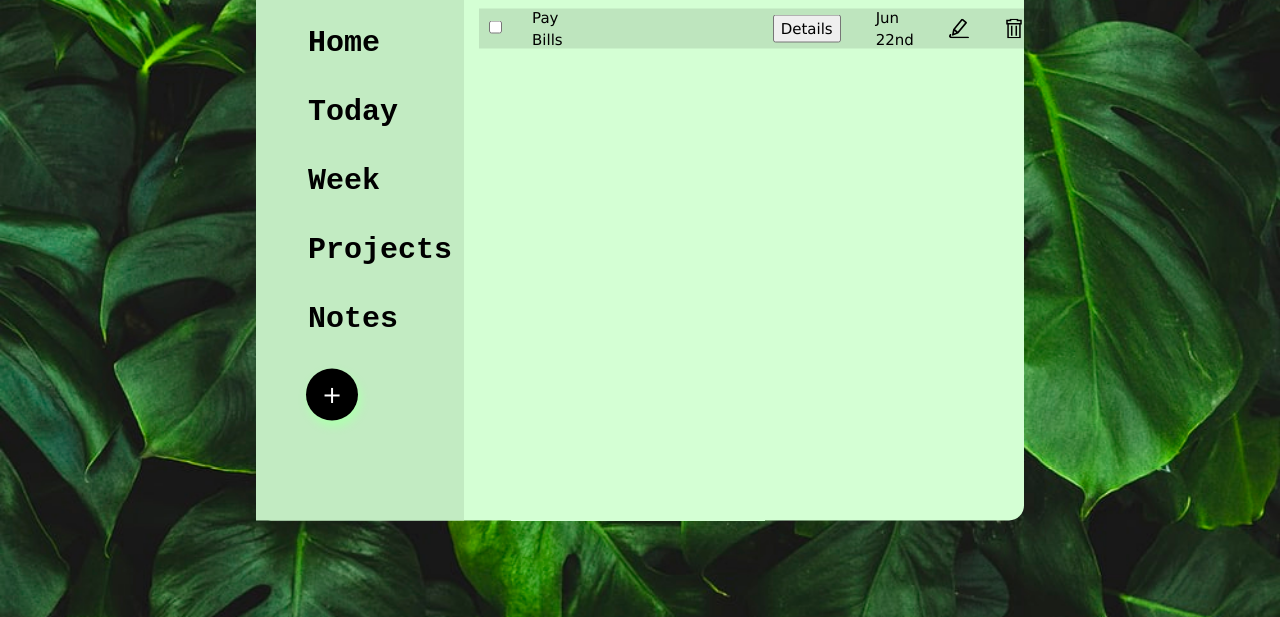
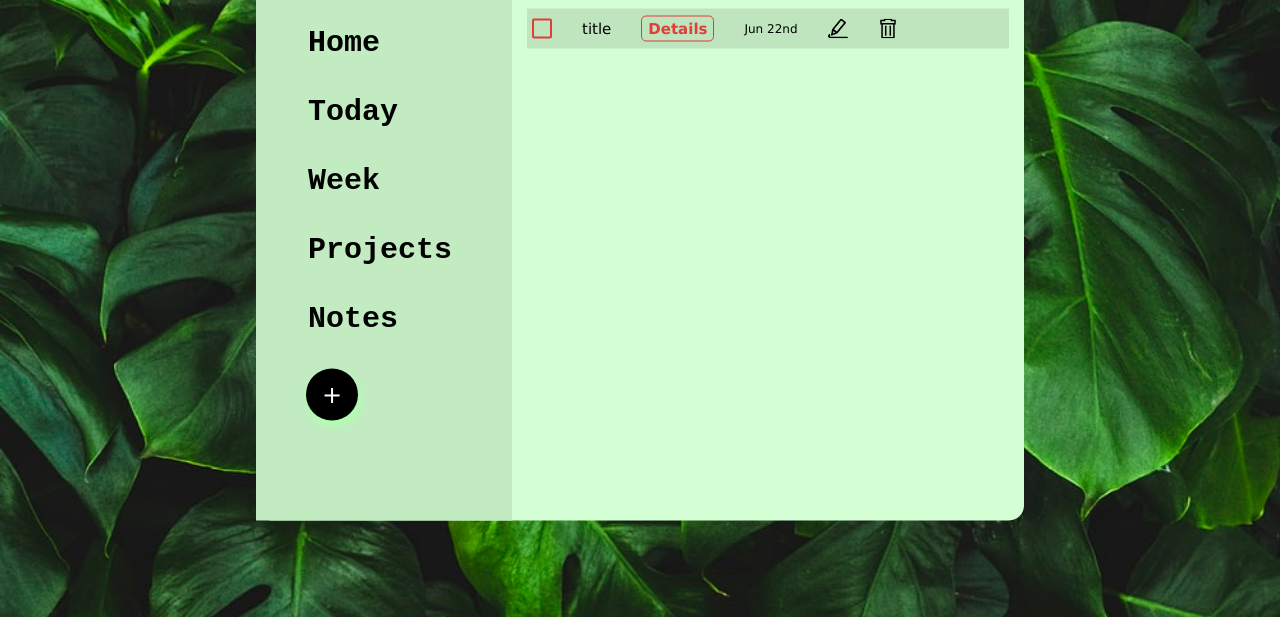
Before and after one commit to Rukhan4/todo-app, a website built with webpack: page dist/index.html in a window 1280 px wide. Shown: the part 183-800 px from the top of the page. Built offline with nearby package versions, Linux system fonts and the light colour scheme.

Commit message:
Added detail to the task section, figuring out how to keep width

```diff
--- a/dist/index.html
+++ b/dist/index.html
@@ -77,7 +77,7 @@
                         <span class="todo-check">
                             <input type="checkbox">
                         </span>
-                        <span class="todo-title">Pay Bills</span>
+                        <span class="todo-title">title</span>
                         <span class="todo-detail"><button type="button">Details</button></span>
                         <span class="todo-date">Jun 22nd</span>
                         <object data="./images/edit-svgrepo-com.svg" type="image/svg+xml" class="todo-icon-edit">
--- a/dist/style.css
+++ b/dist/style.css
@@ -312,17 +312,57 @@ object.todo-icon-delete {
 .todo {
     background-color: rgba(0, 0, 0, 0.1);
     height: 40px;
-    display: flex;
+    display: inline-flex;
     align-items: center;
-    justify-content: space-around;
+    width: 100%;
 }
 
 .todo>* {
-    margin-left: 10px;
+    margin-left: 5px;
     margin-right: 25px;
 }
 
-.todo-title {
-    margin-right: 200px;
-    margin-left: 5px;
+input[type='checkbox'] {
+    text-align: center;
+    display: table-cell;
+    vertical-align: middle;
+    width: 20px !important;
+    height: 20px !important;
+    appearance: none;
+    border-radius: 10%;
+    border: 2px solid rgba(230, 42, 42, 0.9);
+    box-shadow: none;
+    font-size: 1em;
+    cursor: pointer;
 }
+
+input[type='checkbox']:checked {
+    background-color: #82ff7d;
+}
+
+input[type='checkbox']:checked:after {
+    content: '✓';
+    color: white;
+    height: inherit;
+    width: inherit;
+}
+
+.todo-title {}
+
+.todo-date {
+    font-size: 12px;
+}
+
+.todo-detail>button {
+    background-color: transparent;
+    background-repeat: no-repeat;
+    border: none;
+    cursor: pointer;
+    overflow: hidden;
+    outline: none;
+    border: 1px solid rgba(230, 42, 42, 0.9);
+    border-radius: 5px;
+    font-size: 15px;
+    color: rgba(230, 42, 42, 0.9);
+    font-weight: bold;
+}
```
